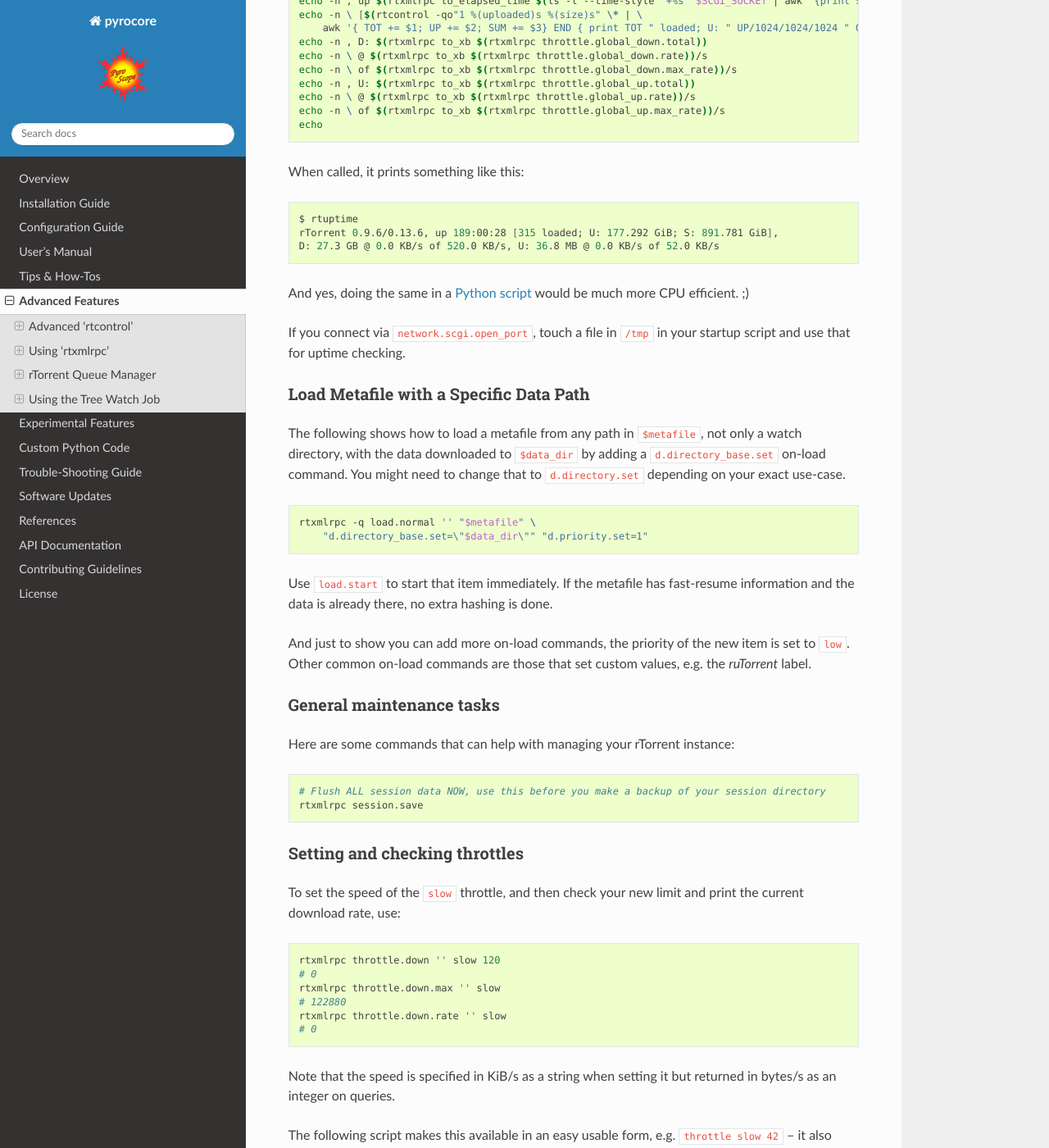
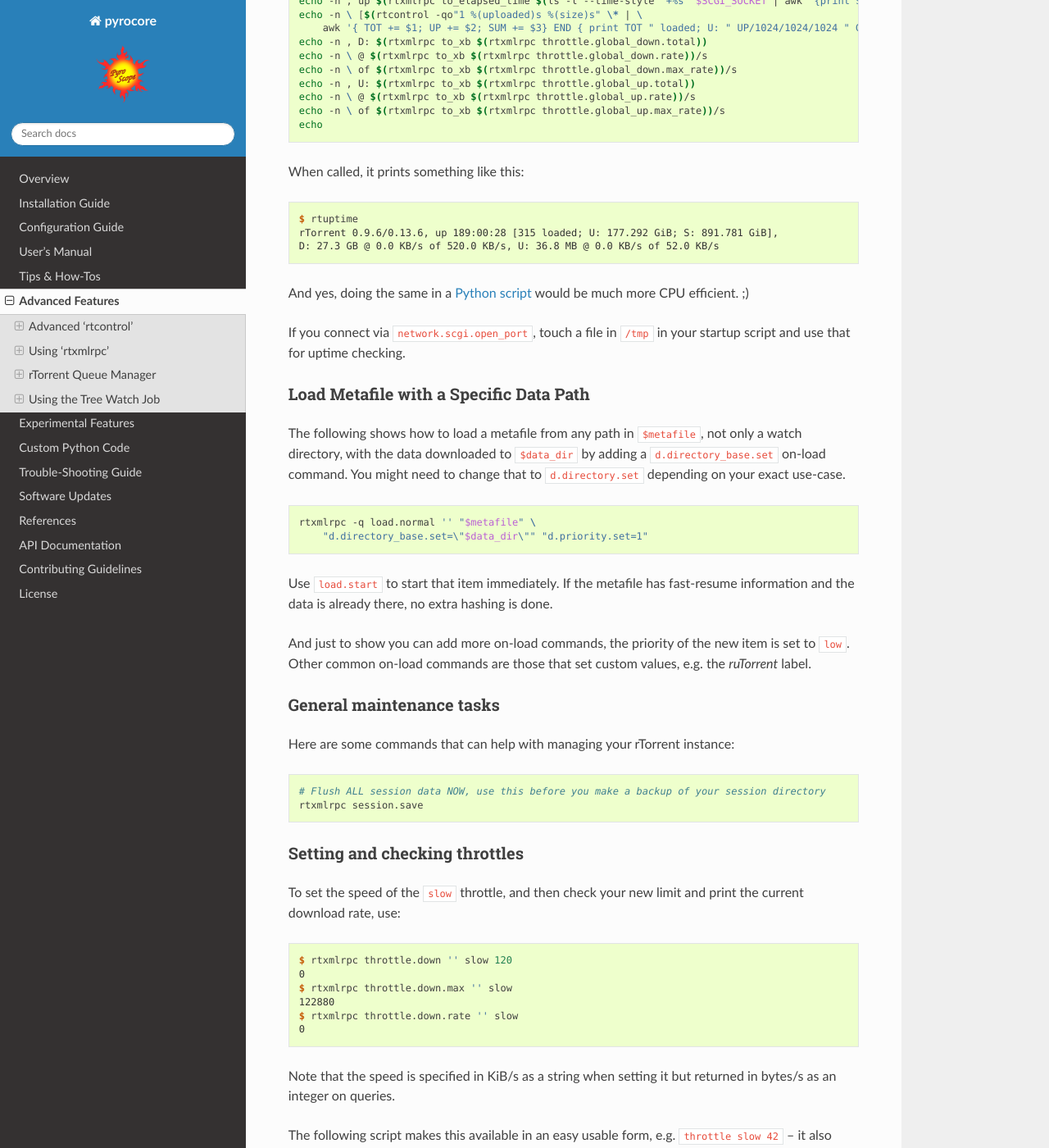
Before and after one commit to pyroscope/pyrocore, a Sphinx documentation site: the page built from docs/advanced.rst, in a window 1280 px wide and 1400 px high, scrolled down 3644 px. Shown: the whole window at 82% size. Built offline with Sphinx 7.4.7 and the Read the Docs theme 2.0.0, drawn with Linux system fonts in a browser that asks for light colours.

Commit message:
docs: minor markup improvements

```diff
--- a/docs/advanced-rtxmlrpc.rst
+++ b/docs/advanced-rtxmlrpc.rst
@@ -28,7 +28,7 @@ The ``rtuptime`` script shows you essential information about your
 
 When called, it prints something like this:
 
-.. code-block:: shell
+.. code-block:: console
 
     $ rtuptime
     rTorrent 0.9.6/0.13.6, up 189:00:28 [315 loaded; U: 177.292 GiB; S: 891.781 GiB],
@@ -80,14 +80,14 @@ Setting and checking throttles
 To set the speed of the ``slow`` throttle, and then check your new limit
 and print the current download rate, use:
 
-.. code-block:: shell
+.. code-block:: console
 
-    rtxmlrpc throttle.down '' slow 120
-    # 0
-    rtxmlrpc throttle.down.max '' slow
-    # 122880
-    rtxmlrpc throttle.down.rate '' slow
-    # 0
+    $ rtxmlrpc throttle.down '' slow 120
+    0
+    $ rtxmlrpc throttle.down.max '' slow
+    122880
+    $ rtxmlrpc throttle.down.rate '' slow
+    0
 
 Note that the speed is specified in KiB/s as a string when setting it
 but returned in bytes/s as an integer on queries.
--- a/docs/setup.rst
+++ b/docs/setup.rst
@@ -16,7 +16,7 @@ For simple setups, you only need to edit the plain text file
 control over complex setups, at the price of you knowing at least the
 basics of the Python programming language. See :doc:`advanced` for that.
 
-.. note::
+.. important::
 
     For a fresh installation of this software in addition to an *existing*
     rTorrent one, you will also need to back-fill some data that your already
```
